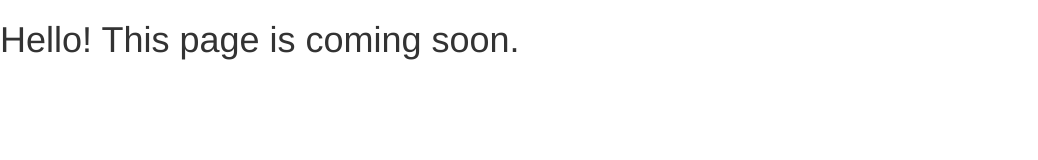
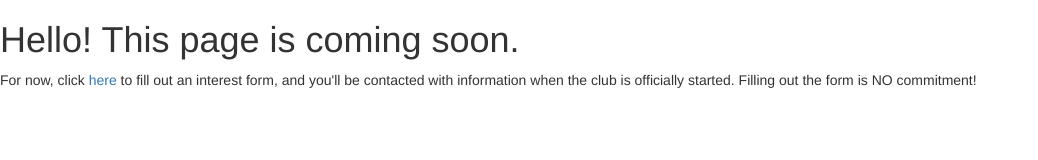
Before and after one commit to UF-Coffee-Club/ufcoffeeclub.com, a plain HTML site: page public_html/index.html in a window 1280 px wide. Shown: the whole page, without its empty margins (0-1038 px from the left). Drawn offline with nearby package versions, Linux system fonts and the light colour scheme.

Commit message:
Add link to google form

```diff
--- a/public_html/index.html
+++ b/public_html/index.html
@@ -19,6 +19,9 @@
   </head>
   <body>
     <h1>Hello! This page is coming soon.</h1>
+    <p>
+        For now, click <a href="https://goo.gl/forms/6TmtKu1TsvVPbf9v2">here</a> to fill out an interest form, and you'll be contacted with information when the club is officially started. Filling out the form is NO commitment!
+    </p>
 
     <!-- jQuery (necessary for Bootstrap's JavaScript plugins) -->
     <script src="https://ajax.googleapis.com/ajax/libs/jquery/1.12.4/jquery.min.js"></script>
```
